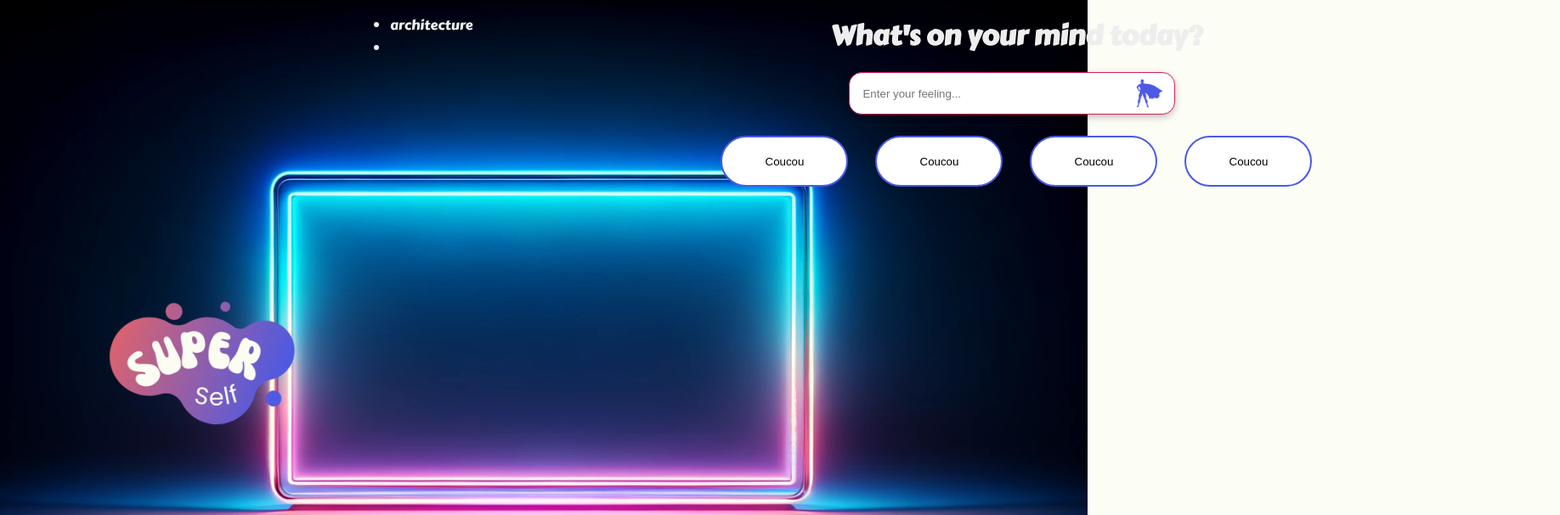
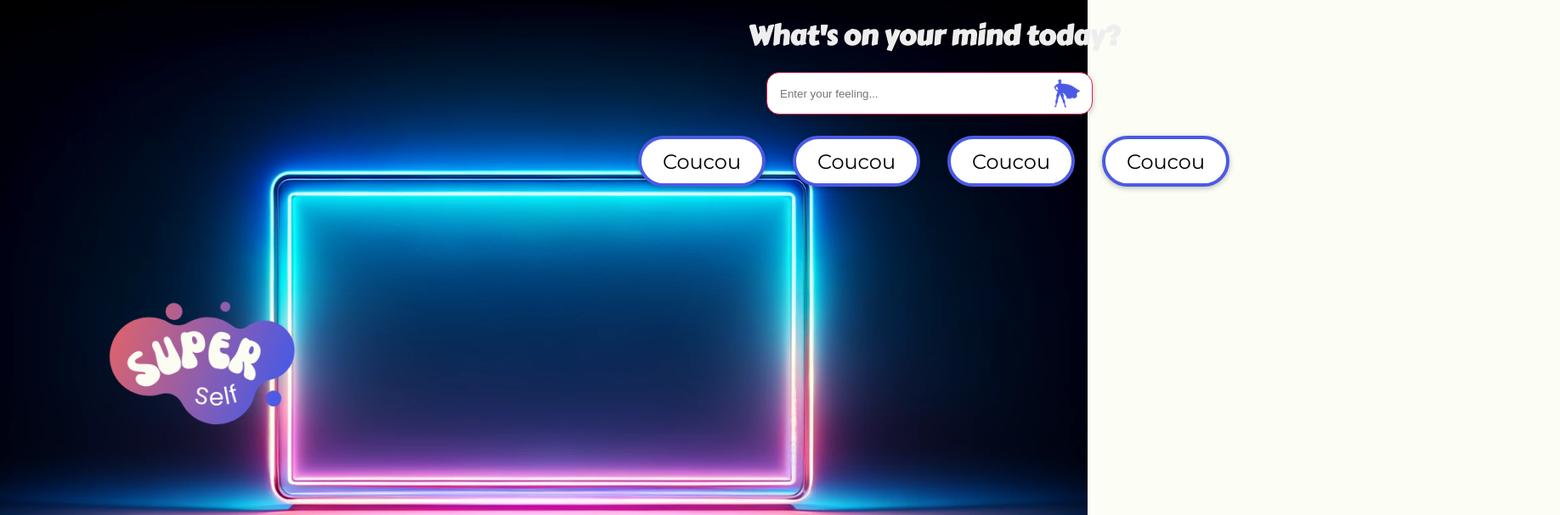
Before and after one commit to Koraltaron/superSelf, a React (Vite) app in the folder client/: page / in a window 1280 px wide. Shown: the top 607 px of the page at 85% size, 1836 px wide, since content can reach past the window. Built offline with nearby package versions, Linux system fonts and the light colour scheme; no server answers; a web font is replaced by a local one.

Commit message:
hover buttons

```diff
--- a/client/src/App.tsx
+++ b/client/src/App.tsx
@@ -28,10 +28,6 @@ function App() {
       <header>
         <img className="logo" src={logo} alt="" />
       </header>
-      <ul>
-        <li>{category}</li>
-        <li>{apiQuoteData?.quote}</li>
-      </ul>
       <main>
         <Outlet />
       </main>
--- a/client/src/style/globals.css
+++ b/client/src/style/globals.css
@@ -10,6 +10,7 @@
   --tertiaryColor: #dc2058;
   /*TEXT CONFIGURATION*/
   --general-font: "Carter One", sans-serif;
+  --button-font: "Montserrat", sans-serif;
 }
 
 * {
@@ -35,12 +36,21 @@ main {
 }
 
 button {
-  border: solid 2px var(--secondaryColor);
+  border: solid 4px var(--secondaryColor);
   background: white;
   cursor: pointer;
   width: 150px;
   height: 60px;
   border-radius: 32px;
+  font-family: var(--button-font);
+  font-size: 24px;
+  box-shadow: 0 2px 6px var(--shadowColor);
+  transition: all 300ms ease-out;
+}
+
+button:hover {
+  background: var(--secondaryColor);
+  color: white;
 }
 
 .logo {
--- a/client/src/style/homepage.css
+++ b/client/src/style/homepage.css
@@ -16,13 +16,14 @@ h1 {
   border: 1.5px solid #dc2058;
   margin: 15px 0;
   padding-left: 15px;
-  box-shadow: rgba(0, 0, 0, 0.24) 0px 3px 8px;
+  box-shadow: 0 2px 6px var(--shadowColor);
 }
 
 #key-words-button-container {
   display: flex;
   justify-content: center;
-  width: 65%;
+  flex-wrap: wrap;
+  min-width: 65%;
   margin: auto;
   gap: 32px;
   padding: 10px 20px;
```
